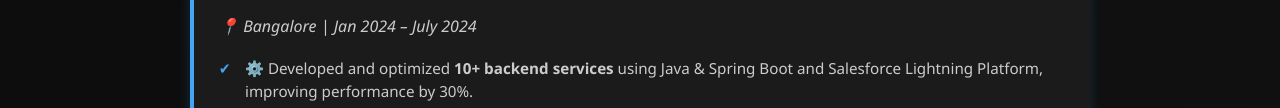
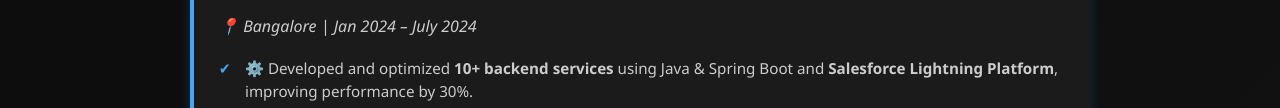
Before and after one commit to Vivek-Anand1999/portFolio, a plain HTML site: page index.html in a window 1280 px wide. Shown: the part 844-952 px from the top of the page. Drawn offline with Linux system fonts and the light colour scheme.

Commit message:
make bold

```diff
--- a/index.html
+++ b/index.html
@@ -32,7 +32,7 @@
       <h3 style="color:#42a5f5;">SOPHOS - Software Engineer</h3>
       <p><em>📍 Bangalore | Jan 2024 – July 2024</em></p>
       <ul>
-        <li>⚙️ Developed and optimized <strong>10+ backend services</strong> using Java & Spring Boot and Salesforce Lightning Platform, improving performance by 30%.</li>
+        <li>⚙️ Developed and optimized <strong>10+ backend services</strong> using Java & Spring Boot and <strong>Salesforce Lightning Platform</strong>, improving performance by 30%.</li>
         <li>🔐 Built secure REST APIs with <strong>Multi-Factor Authentication (MFA)</strong> handling 1,000+ CRUD operations daily.</li>
         <li>🚀 Automated CI/CD with Jenkins & Docker — <strong>cut deployment time by 50%</strong>.</li>
         <li>🛠️ Resolved issues using advanced debugging — <strong>reduced resolution time by 75%</strong>.</li>
```
